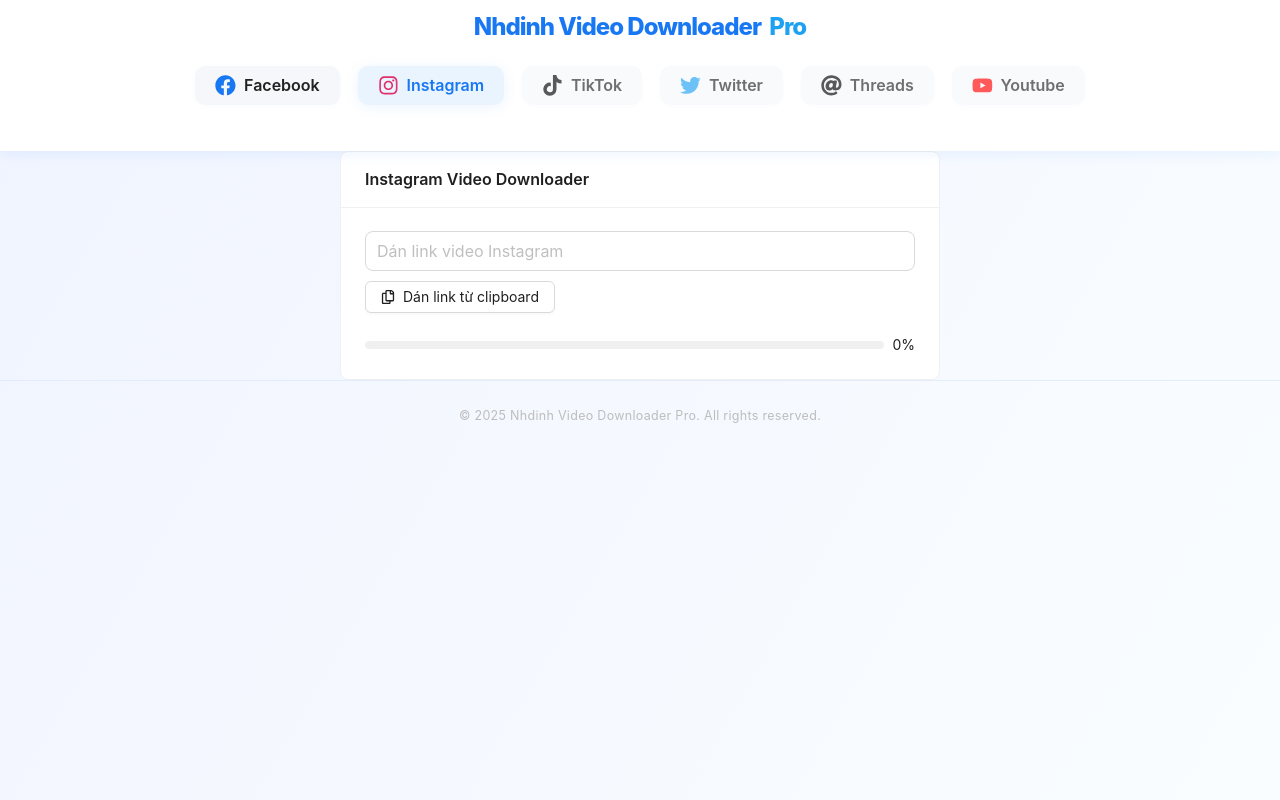
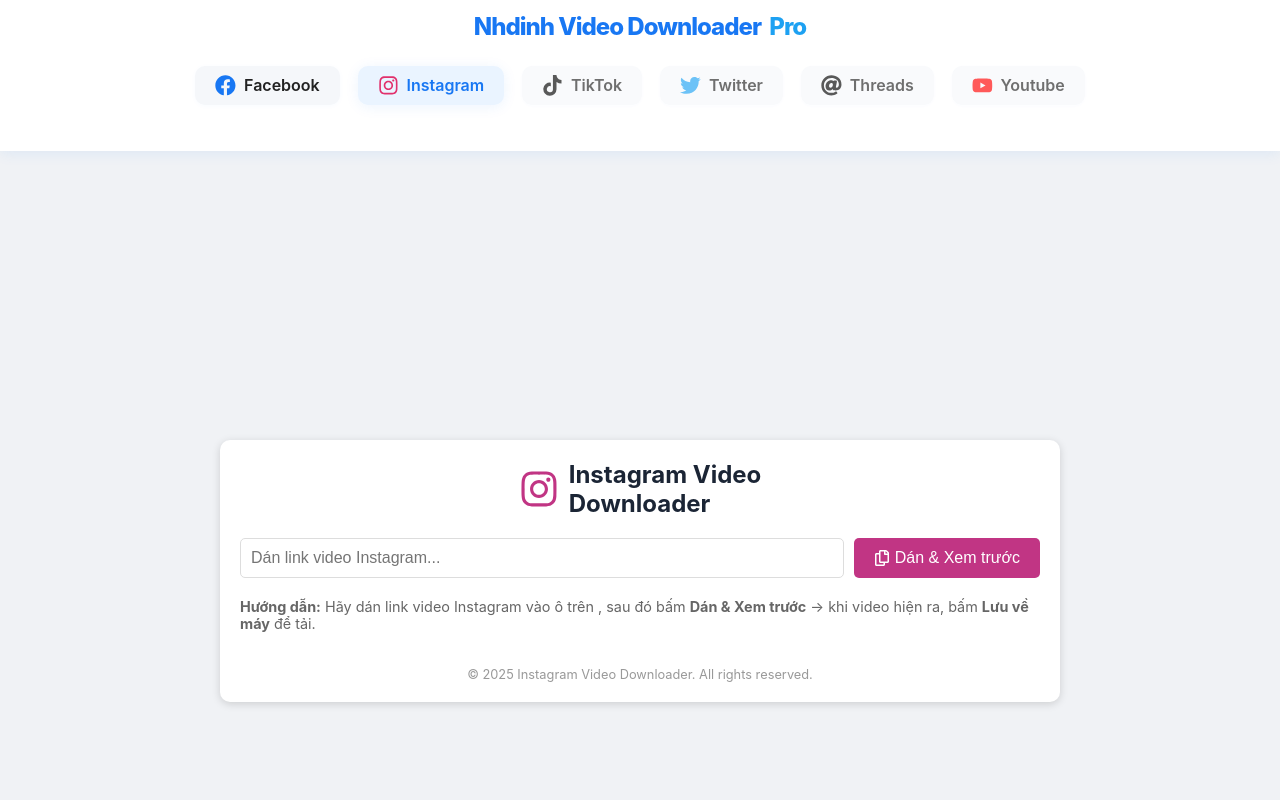
Before and after one commit to nhdinh03/Download-Video, a React (Create React App) app in the folder Download-Video-Nhdinh/download-video-fe/: page /download/instagram in a window 1280 px wide. Shown: the top 800 px of the page. Built offline with nearby package versions, Linux system fonts and the light colour scheme.

Commit message:
thực hiện xong phần instagram chưa tối ưu code

```diff
--- a/Download-Video-Nhdinh/download-video-fe/src/components/InstagramDownloader/InstagramDownloader.jsx
+++ b/Download-Video-Nhdinh/download-video-fe/src/components/InstagramDownloader/InstagramDownloader.jsx
@@ -1,158 +1,304 @@
-import React, { useState } from "react";
-import { Button, Input, Progress, message, Card, Image, Typography } from "antd";
-import { FaDownload, FaRegCopy, FaSpinner } from "react-icons/fa";
-const { Text, Title } = Typography;
+import React, { useState, useCallback, useRef, useEffect } from "react";
+import {
+  FaInstagram,
+  FaDownload,
+  FaRegCopy,
+  FaCheckCircle,
+  FaTimesCircle,
+  FaSpinner,
+  FaArrowLeft,
+} from "react-icons/fa";
+import "./InstagramDownloader.scss";
 
-const API_BASE = "http://localhost:8081/api/instagram";  // Backend API URL
+const API_BASE =
+  window.location.hostname === "localhost" ||
+  window.location.hostname.startsWith("192.168.")
+    ? `http://${window.location.hostname}:8081/api/instagram`
+    : "https://your-production-domain.com/api/instagram";
 
-function InstagramDownloader() {
-  const [url, setUrl] = useState('');
-  const [previewUrl, setPreviewUrl] = useState('');
-  const [videoTitle, setVideoTitle] = useState('');
-  const [thumbnailUrl, setThumbnailUrl] = useState('');
+export default function InstagramDownloader() {
+  const [url, setUrl] = useState("");
   const [loadingPreview, setLoadingPreview] = useState(false);
   const [loadingDownload, setLoadingDownload] = useState(false);
   const [progress, setProgress] = useState(0);
-  const [error, setError] = useState('');
+  const [error, setError] = useState("");
+  const [success, setSuccess] = useState("");
+  const [previewUrl, setPreviewUrl] = useState("");
+  const [copied, setCopied] = useState(false);
+  const [videoTitle, setVideoTitle] = useState("");
+  const sseRef = useRef(null);
 
   // Kiểm tra URL Instagram hợp lệ
-  const isValidInstagramUrl = (input) => {
-    const instagramRegex = /^https:\/\/www\.instagram\.com\/(p|reel|tv)\/[a-zA-Z0-9_-]+\/?/;
-    return instagramRegex.test(input.trim());
-  };
+  const isValidInstagramUrl = useCallback((input) => {
+    try {
+      const cleaned = decodeURIComponent(input.trim());
+      const urlObj = new URL(cleaned);
+      const host = urlObj.hostname;
+      const path = urlObj.pathname;
+      return (
+        host === "www.instagram.com" &&
+        (path.startsWith("/p/") ||
+          path.startsWith("/reel/") ||
+          path.startsWith("/tv/"))
+      );
+    } catch {
+      return false;
+    }
+  }, []);
 
   // Xem trước video
-  const handlePreview = async () => {
-    if (!url || !isValidInstagramUrl(url)) {
-      setError("Vui lòng nhập link Instagram hợp lệ");
+  const handlePreview = useCallback(
+    async (inputUrl = url) => {
+      if (!inputUrl) return;
+      if (!isValidInstagramUrl(inputUrl)) {
+        setError("Vui lòng nhập đúng link video Instagram!");
         return;
       }
-
       setLoadingPreview(true);
-    setError('');
-    setPreviewUrl('');
-    setVideoTitle('');
-    setThumbnailUrl('');
-
+      setError("");
+      setSuccess("");
+      setPreviewUrl("");
+      setCopied(false);
+      setVideoTitle("");
       try {
         const res = await fetch(`${API_BASE}/preview`, {
           method: "POST",
           headers: { "Content-Type": "application/json" },
-        body: JSON.stringify({ url }),
+          body: JSON.stringify({ url: inputUrl }),
         });
         const data = await res.json();
-
-      if (!res.ok || !data.videoUrl) {
-        throw new Error("Không thể lấy video");
-      }
-
-      setPreviewUrl(data.videoUrl); // Set preview video URL
-      setVideoTitle(data.title || 'Video');  // Set video title
-      setThumbnailUrl(data.thumbnail);  // Set video thumbnail (if available)
+        if (!res.ok || !data.videoUrl)
+          throw new Error(data.error || "Không lấy được video");
+        setPreviewUrl(data.videoUrl);
+        setVideoTitle(data.title || "");
       } catch (err) {
-      setError("Lỗi: " + (err.message || "Không lấy được video"));
+        setError("Lỗi: " + (err?.message || "Không lấy được video"));
       } finally {
         setLoadingPreview(false);
       }
-  };
+    },
+    [url, isValidInstagramUrl]
+  );
 
   // Tải video
-  const handleDownload = async () => {
-    if (!previewUrl) {
-      setError("Vui lòng xem trước video trước khi tải!");
+  const handleDownload = useCallback(() => {
+    if (!isValidInstagramUrl(url)) {
+      setError("Vui lòng nhập đúng link video Instagram!");
       return;
     }
-
     setLoadingDownload(true);
     setProgress(0);
-    setError('');
+    setError("");
+    setSuccess("");
 
-    const eventSource = new EventSource(`${API_BASE}/download/stream?url=${encodeURIComponent(url)}`);
+    const eventSource = new EventSource(
+      `${API_BASE}/download/stream?url=${encodeURIComponent(url)}`
+    );
+    sseRef.current = eventSource;
 
     eventSource.onmessage = (e) => {
       const msg = e.data;
       if (msg.startsWith("PROGRESS_")) {
         setProgress(Number(msg.replace("PROGRESS_", "")));
       } else if (msg.startsWith("DONE_")) {
+        const fileName = msg.replace("DONE_", "");
         setProgress(100);
-        message.success("Tải video thành công!");
+        setSuccess("Video đã sẵn sàng để tải xuống...");
+        const tempLink = document.createElement("a");
+        tempLink.href = `${API_BASE}/download?filename=${encodeURIComponent(
+          fileName
+        )}`;
+        tempLink.download = fileName;
+        tempLink.click();
+        setSuccess("Tải video thành công!");
+        setLoadingDownload(false);
         eventSource.close();
       } else if (msg.startsWith("ERROR_")) {
         setError(msg.replace("ERROR_", ""));
+        setLoadingDownload(false);
         eventSource.close();
       }
     };
-
     eventSource.onerror = () => {
+      if (progress < 100) {
         setError("Mất kết nối máy chủ, đang thử lại...");
         eventSource.close();
+        setTimeout(() => handleDownload(), 2000);
+      }
     };
+  }, [url, isValidInstagramUrl, progress]);
+
+  // Cleanup SSE khi component unmount
+  useEffect(() => {
+    return () => {
+      if (sseRef.current) sseRef.current.close();
+    };
+  }, []);
+
+  // Quay lại/chọn video khác
+  const handleBack = () => {
+    setUrl("");
+    setPreviewUrl("");
+    setSuccess("");
+    setError("");
+    setCopied(false);
+    setProgress(0);
+    setVideoTitle("");
   };
 
-  // Function to paste the link from the clipboard
-  const handlePasteLink = async () => {
+  const isMobile = /iPhone|iPad|iPod|Android|Mobile/i.test(navigator.userAgent);
+
+  return (
+    <div className="main-center">
+      <div className="insta-downloader-root">
+        {!previewUrl && (
+          <>
+            <div className="insta-header">
+              <FaInstagram className="insta-logo" />
+              <span className="insta-title">
+                Instagram Video <br className="hide-on-pc" /> Downloader
+              </span>
+            </div>
+            <div className="insta-input-group">
+              <input
+                type="url"
+                className={`insta-input${
+                  url && !isValidInstagramUrl(url) ? " insta-input-error" : ""
+                }`}
+                placeholder="Dán link video Instagram..."
+                value={url}
+                onChange={(e) => setUrl(e.target.value)}
+                onKeyDown={(e) => {
+                  if (e.key === "Enter") handlePreview(url);
+                }}
+                spellCheck={false}
+                autoFocus
+                autoComplete="off"
+              />
+              <button
+                className="insta-btn insta-btn-preview"
+                onClick={async () => {
                   try {
+                    if (!navigator.clipboard)
+                      throw new Error("Clipboard API không khả dụng.");
                     const clipboardText = await navigator.clipboard.readText();
                     const cleanedUrl = clipboardText.trim();
                     setUrl(cleanedUrl);
-      handlePreview();
+                    handlePreview(cleanedUrl);
                   } catch (err) {
-      setError("Không thể tự động dán từ clipboard. Hãy thử lại!");
+                    setError(
+                      isMobile
+                        ? "Không thể tự động dán từ clipboard, hãy dán thủ công!"
+                        : "Không thể đọc clipboard. Hãy thử lại hoặc tự dán link!"
+                    );
                   }
-  };
+                }}
+                disabled={loadingPreview}
+              >
+                {loadingPreview ? (
+                  <FaSpinner className="insta-spin" />
+                ) : (
+                  <FaRegCopy />
+                )}
+                {loadingPreview ? "Đang xử lý..." : "Dán & Xem trước"}
+              </button>
+            </div>
+          </>
+        )}
 
-  return (
-    <div className="instagram-downloader-container">
-      <Card title="Instagram Video Downloader" style={{ width: 600, margin: '0 auto' }}>
-        <Input
-          value={url}
-          onChange={(e) => setUrl(e.target.value)}
-          placeholder="Dán link video Instagram"
-          allowClear
-          enterButton="Xem trước"
-          size="large"
-          onSearch={handlePreview}
-          loading={loadingPreview}
-        />
-        {/* Dán Link Button */}
-        <Button
-          onClick={handlePasteLink}
-          icon={<FaRegCopy />}
-          style={{ marginTop: 10 }}
+        {previewUrl && (
+          <div className="insta-preview-row">
+            <div className="insta-preview-col insta-preview-video">
+              {videoTitle && (
+                <div
+                  className="insta-video-title"
+                  style={{
+                    fontWeight: 600,
+                    fontSize: "1.12rem",
+                    marginBottom: 10,
+                    color: "#1b2535",
+                    opacity: videoTitle.includes("không có tiêu đề") ? 0.7 : 1, // Làm mờ nếu không có tiêu đề thật
+                  }}
                 >
-          Dán link từ clipboard
-        </Button>
-
-        {error && <div style={{ color: 'red', marginTop: 10 }}>{error}</div>}
-
-        {/* Preview Section */}
-        {previewUrl && (
-          <div>
-            <Title level={4}>{videoTitle}</Title>
-            <Image
-              src={thumbnailUrl || "https://via.placeholder.com/150"}
-              alt="Thumbnail"
-              width="100%"
-              style={{ borderRadius: 8, marginBottom: 10 }}
-            />
-            <video src={previewUrl} controls style={{ width: '100%', borderRadius: 8 }} />
-            <Button
-              type="primary"
-              icon={<FaDownload />}
-              onClick={handleDownload}
-              loading={loadingDownload}
-              style={{ marginTop: 10 }}
-            >
-              {loadingDownload ? "Đang tải..." : "Tải video"}
-            </Button>
+                  {videoTitle}
                 </div>
               )}
 
-        {/* Progress Bar */}
-        <Progress percent={progress} status="active" strokeColor="#108ee9" style={{ marginTop: 20 }} />
-      </Card>
+              <video
+                src={previewUrl}
+                controls
+                className="insta-video-preview"
+              />
+            </div>
+
+            <div className="insta-preview-col insta-preview-actions">
+              <button
+                className="insta-btn insta-btn-download"
+                onClick={handleDownload}
+                disabled={loadingDownload}
+              >
+                {loadingDownload ? (
+                  <FaSpinner className="insta-spin" />
+                ) : (
+                  <FaDownload />
+                )}
+                {loadingDownload ? "Đang tải..." : "Lưu về máy"}
+              </button>
+              <button
+                className="insta-btn insta-btn-copy"
+                onClick={() => {
+                  navigator.clipboard.writeText(previewUrl);
+                  setCopied(true);
+                  setTimeout(() => setCopied(false), 1500);
+                }}
+                disabled={copied}
+              >
+                {copied ? <FaCheckCircle color="#43a047" /> : <FaRegCopy />}
+                {copied ? "Đã copy link" : "Copy link"}
+              </button>
+              <button className="insta-btn insta-btn-back" onClick={handleBack}>
+                <FaArrowLeft /> Video khác
+              </button>
+            </div>
+          </div>
+        )}
+        {loadingDownload && (
+          <div className="insta-progress-wrap">
+            <div className="insta-progress-bar-bg">
+              <div
+                className="insta-progress-bar"
+                style={{ width: `${progress}%` }}
+              />
+            </div>
+            <div className="insta-progress-label">{progress}%</div>
+          </div>
+        )}
+
+        {(error || success) && (
+          <div
+            className={`insta-alert ${
+              success ? "insta-alert-success" : "insta-alert-error"
+            }`}
+          >
+            {success ? <FaCheckCircle /> : <FaTimesCircle />}
+            {success || error}
+          </div>
+        )}
+
+        {!previewUrl && (
+          <div className="insta-guide">
+            <b>Hướng dẫn:</b> Hãy dán link video Instagram vào ô trên{" "}
+            {isMobile && "(nhấn giữ để dán trên điện thoại)"}, sau đó bấm{" "}
+            <b>Dán & Xem trước</b> → khi video hiện ra, bấm <b>Lưu về máy</b> để
+            tải.
+          </div>
+        )}
+
+        <div className="insta-powered">
+          <br />© {new Date().getFullYear()} Instagram Video Downloader. All
+          rights reserved.
+        </div>
+      </div>
     </div>
   );
 }
-
-export default InstagramDownloader;
--- a/Download-Video-Nhdinh/download-video-fe/src/components/InstagramDownloader/InstagramDownloader.scss
+++ b/Download-Video-Nhdinh/download-video-fe/src/components/InstagramDownloader/InstagramDownloader.scss
@@ -3,258 +3,188 @@
   justify-content: center;
   align-items: center;
   min-height: 100vh;
+  background: #f0f2f5;
   padding: 20px;
-  background: linear-gradient(135deg, #f5f7fa 0%, #c3cfe2 100%);
 }
 
-.ig-downloader-root {
+.insta-downloader-root {
+  max-width: 800px;
   width: 100%;
-  max-width: 800px;
   background: white;
-  border-radius: 12px;
-  box-shadow: 0 10px 30px rgba(0, 0, 0, 0.1);
-  padding: 30px;
-  position: relative;
+  padding: 20px;
+  border-radius: 10px;
+  box-shadow: 0 2px 8px rgba(0, 0, 0, 0.15);
 }
 
-.ig-header {
+.insta-header {
   display: flex;
   align-items: center;
   justify-content: center;
-  margin-bottom: 25px;
+  margin-bottom: 20px;
+}
+
+.insta-logo {
+  font-size: 2.5rem;
+  color: #c13584;
+  margin-right: 10px;
+}
+
+.insta-title {
+  font-size: 1.5rem;
+  font-weight: bold;
+  color: #1b2535;
+}
+
+.insta-input-group {
+  display: flex;
+  gap: 10px;
+  margin-bottom: 20px;
+}
+
+.insta-input {
+  flex: 1;
+  padding: 10px;
+  font-size: 1rem;
+  border: 1px solid #ddd;
+  border-radius: 5px;
+  outline: none;
+}
+
+.insta-input-error {
+  border-color: #ff4d4f;
+}
+
+.insta-btn {
+  padding: 10px 20px;
+  font-size: 1rem;
+  border: none;
+  border-radius: 5px;
+  cursor: pointer;
+  display: flex;
+  align-items: center;
+  gap: 5px;
+}
+
+.insta-btn-preview {
+  background: #c13584;
+  color: white;
+}
+
+.insta-btn-download {
+  background: #1890ff;
+  color: white;
+}
+
+.insta-btn-copy {
+  background: #52c41a;
+  color: white;
+}
+
+.insta-btn-back {
+  background: #ff4d4f;
+  color: white;
+}
+
+.insta-btn:disabled {
+  background: #d9d9d9;
+  cursor: not-allowed;
+}
+
+.insta-spin {
+  animation: spin 1s linear infinite;
+}
+
+.insta-preview-row {
+  display: flex;
+  gap: 20px;
+  margin-bottom: 20px;
+}
+
+.insta-preview-col {
+  flex: 1;
+}
+
+.insta-video-preview {
+  width: 100%;
+  max-height: 400px;
+  border-radius: 5px;
+}
+
+.insta-preview-actions {
+  display: flex;
   flex-direction: column;
+  gap: 10px;
+}
+
+.insta-progress-wrap {
+  margin-top: 20px;
+}
+
+.insta-progress-bar-bg {
+  background: #f0f0f0;
+  border-radius: 5px;
+  height: 10px;
+  overflow: hidden;
+}
+
+.insta-progress-bar {
+  background: #1890ff;
+  height: 100%;
+  transition: width 0.3s;
+}
+
+.insta-progress-label {
   text-align: center;
+  margin-top: 5px;
+  font-size: 0.9rem;
+  color: #1b2535;
+}
 
-  .ig-logo {
-    font-size: 42px;
-    color: #E1306C;
-    margin-bottom: 10px;
+.insta-alert {
+  display: flex;
+  align-items: center;
+  gap: 10px;
+  padding: 10px;
+  border-radius: 5px;
+  margin-bottom: 20px;
+}
+
+.insta-alert-success {
+  background: #e6ffed;
+  color: #43a047;
+}
+
+.insta-alert-error {
+  background: #ffeee5;
+  color: #ff4d4f;
+}
+
+.insta-guide {
+  font-size: 0.9rem;
+  color: #666;
+  margin-bottom: 20px;
+}
+
+.insta-powered {
+  text-align: center;
+  font-size: 0.8rem;
+  color: #999;
+}
+
+@keyframes spin {
+  from {
+    transform: rotate(0deg);
   }
-
-  .ig-title {
-    font-size: 24px;
-    font-weight: 600;
-    color: #333;
-    line-height: 1.3;
+  to {
+    transform: rotate(360deg);
   }
 }
 
-.ig-input-group {
-  display: flex;
-  flex-direction: column;
-  gap: 10px;
-  margin-bottom: 20px;
-
-  .ig-input {
-    padding: 12px 15px;
-    border: 2px solid #ddd;
-    border-radius: 8px;
-    font-size: 16px;
-    transition: all 0.3s;
-
-    &:focus {
-      border-color: #E1306C;
-      outline: none;
-    }
-
-    &.ig-input-error {
-      border-color: #ff4444;
-    }
+@media (max-width: 600px) {
+  .insta-preview-row {
+    flex-direction: column;
+  }
+  .hide-on-pc {
+    display: block;
   }
 }
-
-.ig-btn {
-  display: flex;
-  align-items: center;
-  justify-content: center;
-  gap: 8px;
-  padding: 12px 20px;
-  border: none;
-  border-radius: 8px;
-  font-size: 16px;
-  font-weight: 500;
-  cursor: pointer;
-  transition: all 0.3s;
-
-  &-preview {
-    background: #405DE6;
-    color: white;
-
-    &:hover {
-      background: #344DDB;
-    }
-
-    &:disabled {
-      background: #aaa;
-      cursor: not-allowed;
-    }
-  }
-
-  &-download {
-    background: #E1306C;
-    color: white;
-
-    &:hover {
-      background: #C13584;
-    }
-
-    &:disabled {
-      background: #aaa;
-      cursor: not-allowed;
-    }
-  }
-
-  &-copy {
-    background: #5851DB;
-    color: white;
-
-    &:hover {
-      background: #4B45C2;
-    }
-
-    &:disabled {
-      background: #4CAF50;
-      cursor: not-allowed;
-    }
-  }
-
-  &-back {
-    background: #777;
-    color: white;
-
-    &:hover {
-      background: #666;
-    }
-  }
-}
-
-.ig-preview-row {
-  display: flex;
-  flex-direction: column;
-  gap: 20px;
-  margin-bottom: 20px;
-
-  @media (min-width: 768px) {
-    flex-direction: row;
-  }
-}
-
-.ig-preview-col {
-  flex: 1;
-
-  &-video {
-    min-width: 0;
-  }
-
-  &-actions {
-    display: flex;
-    flex-direction: column;
-    gap: 10px;
-    min-width: 200px;
-  }
-}
-
-.ig-video-preview {
-  width: 100%;
-  border-radius: 8px;
-  background: #000;
-  aspect-ratio: 9/16;
-  max-height: 70vh;
-}
-
-.ig-progress-wrap {
-  margin: 20px 0;
-
-  .ig-progress-bar-bg {
-    height: 10px;
-    background: #eee;
-    border-radius: 5px;
-    overflow: hidden;
-
-    .ig-progress-bar {
-      height: 100%;
-      background: linear-gradient(90deg, #E1306C, #C13584);
-      transition: width 0.3s;
-    }
-  }
-
-  .ig-progress-label {
-    text-align: center;
-    margin-top: 5px;
-    font-size: 14px;
-    color: #666;
-  }
-}
-
-.ig-alert {
-  padding: 12px 15px;
-  border-radius: 8px;
-  margin: 15px 0;
-  display: flex;
-  align-items: center;
-  gap: 10px;
-
-  &-success {
-    background: #d4edda;
-    color: #155724;
-    border: 1px solid #c3e6cb;
-  }
-
-  &-error {
-    background: #f8d7da;
-    color: #721c24;
-    border: 1px solid #f5c6cb;
-  }
-}
-
-.ig-guide {
-  padding: 12px 15px;
-  background: #e3f2fd;
-  border-radius: 8px;
-  color: #0d47a1;
-  margin: 15px 0;
-  font-size: 14px;
-  display: flex;
-  align-items: flex-start;
-}
-
-.ig-powered {
-  text-align: center;
-  margin-top: 20px;
-  font-size: 12px;
-  color: #777;
-}
-
-.ig-spin {
-  animation: spin 1s linear infinite;
-}
-
-@keyframes spin {
-  0% { transform: rotate(0deg); }
-  100% { transform: rotate(360deg); }
-}
-
-/* Mobile styles */
-@media (max-width: 767px) {
-  .ig-downloader-root {
-    padding: 20px 15px;
-  }
-
-  .hide-on-pc {
-    display: inline;
-  }
-
-  .ig-preview-row {
-    flex-direction: column;
-  }
-
-  .ig-preview-col-actions {
-    flex-direction: row;
-    flex-wrap: wrap;
-
-    .ig-btn {
-      flex: 1;
-      min-width: 120px;
-    }
-  }
-}
```
Also changed, not shown: 2 other files (tests, documents, lock files or other folders). Lines whose indentation alone changed are shown as unchanged.
